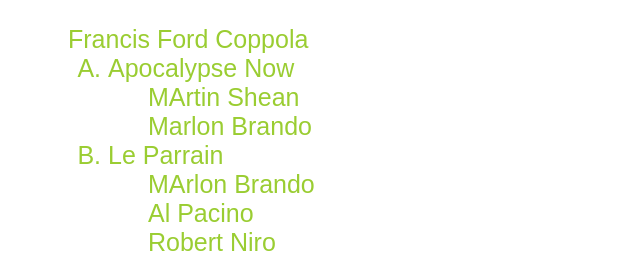
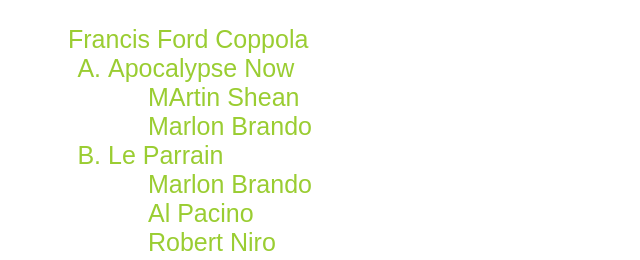
Before and after one commit to HoBZzGamer/Labo4, a plain HTML site: page index.html in a window 1280 px wide. Shown: the top 260 px of the page, 0-640 px from the left. Drawn offline with Linux system fonts and the light colour scheme.

Commit message:
majuscule

```diff
--- a/index.html
+++ b/index.html
@@ -18,7 +18,7 @@
                 <li>Le Parrain</li>
                     <ul>
                     <li>
-                        MArlon Brando
+                        Marlon Brando
                     </li>
                     <li>
                         Al Pacino
```
